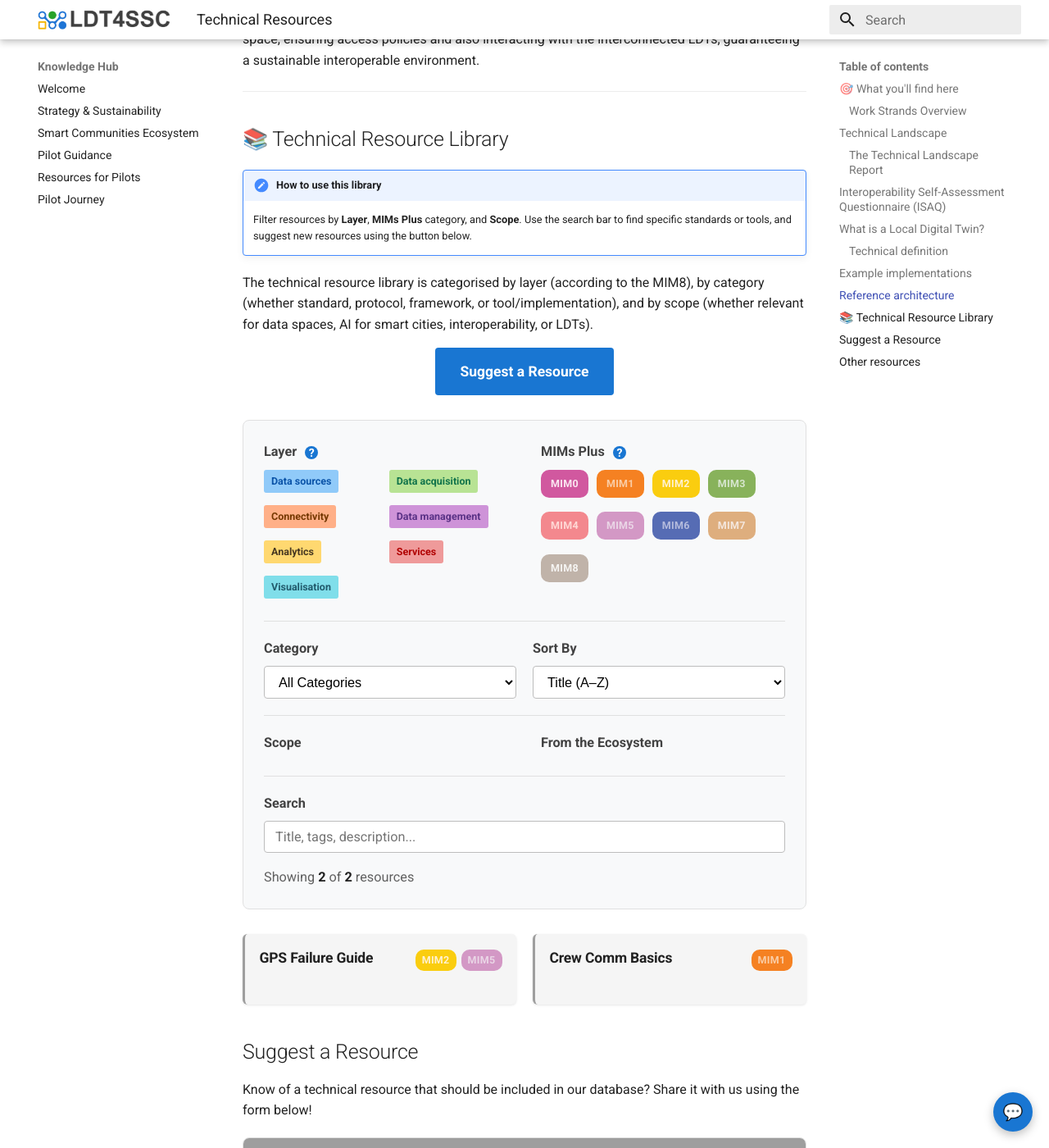
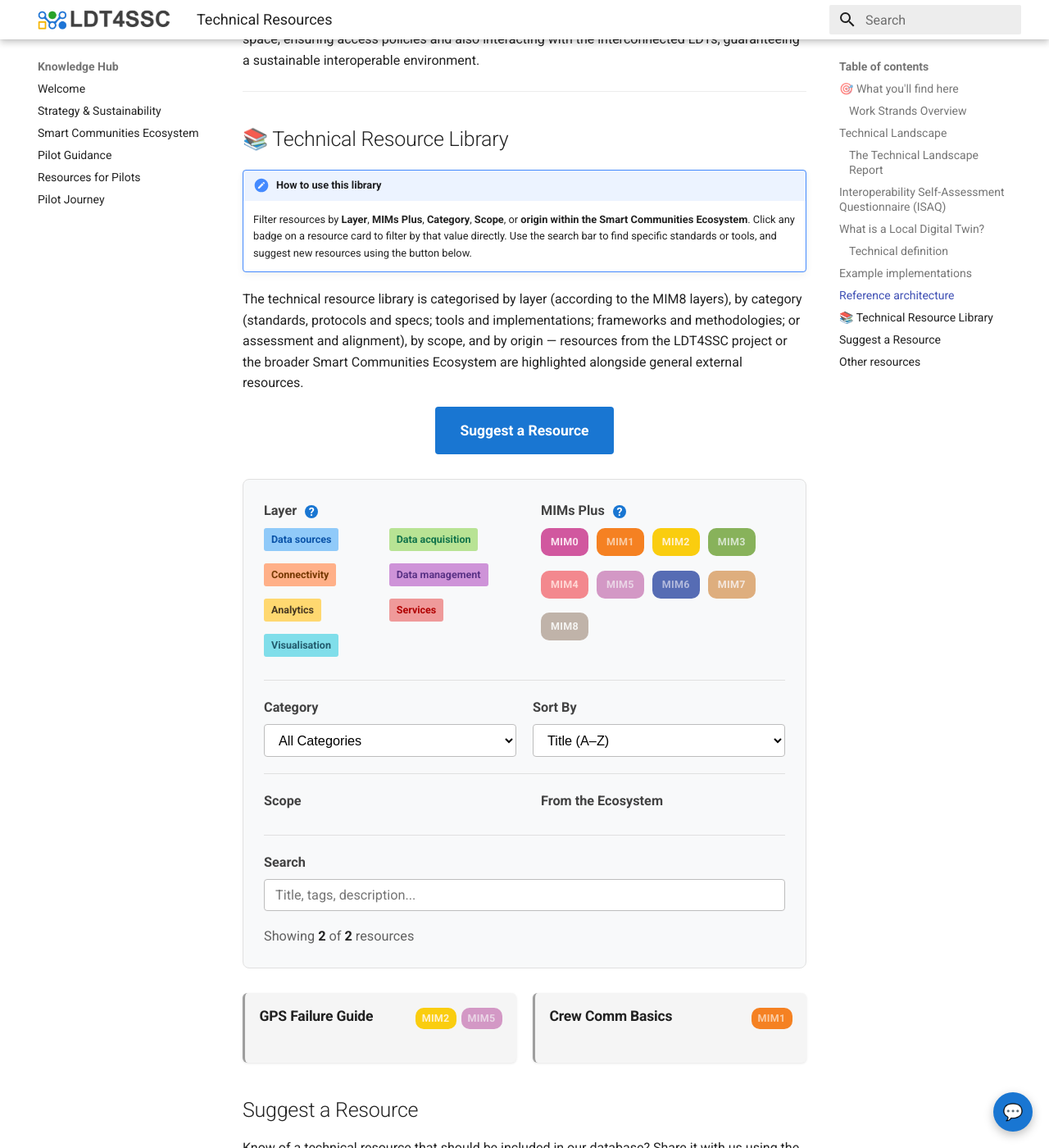
Before and after one commit to ldt4ssc/ldt4ssc.github.io, an MkDocs documentation site: the page built from docs/resources_content/tech_resources.md, in a window 1280 px wide and 1400 px high, scrolled down 4850 px. Shown: the whole window at 82% size. Built offline with MkDocs 1.6.1 and Material for MkDocs 9.7.7, drawn with Linux system fonts in a browser that asks for light colours; grey boxes are pictures that could not be loaded.

Commit message:
update: tech resources

```diff
--- a/docs/css/resources_poc.css
+++ b/docs/css/resources_poc.css
@@ -533,7 +533,7 @@
 
 /* LDT4SSC special treatment: golden border + outlined star + border-only circulating shine */
 .origin-badge--ldt4ssc {
-  border: 3px solid #f9a825 !important;
+  border: 3px solid #fcd95a !important;
   position: relative;
 }
 
--- a/docs/js/resources_poc.js
+++ b/docs/js/resources_poc.js
@@ -791,7 +791,7 @@ document.addEventListener("DOMContentLoaded", () => {
   function getLinkEmoji(text) {
     const lowerText = text.toLowerCase();
     if (lowerText.includes('doc') || lowerText.includes('specification') || lowerText.includes('spec')) return '📄';
-    if (lowerText.includes('manual')) return '📖';
+    if (lowerText.includes('manual') || lowerText.includes('catalog') || lowerText.includes('director')) return '📖';
     if (lowerText.includes('marketplace') || lowerText.includes('store')) return '🛒';
     if (lowerText.includes('git') || lowerText.includes('source') || lowerText.includes('code') || lowerText.includes('repo')) return '💻';
     if (lowerText.includes('api')) return '🔌';
--- a/docs/resources_content/tech_resources.md
+++ b/docs/resources_content/tech_resources.md
@@ -184,9 +184,9 @@ As part of WS1 requirements, pilots are expected to have implemented a [SIMPL Go
 ## 📚 Technical Resource Library
 
 !!! note "How to use this library"
-    Filter resources by **Layer**, **MIMs Plus** category, and **Scope**. Use the search bar to find specific standards or tools, and suggest new resources using the button below.
+    Filter resources by **Layer**, **MIMs Plus**, **Category**, **Scope**, or **origin within the Smart Communities Ecosystem**. Click any badge on a resource card to filter by that value directly. Use the search bar to find specific standards or tools, and suggest new resources using the button below.
 
-The technical resource library is categorised by layer (according to the MIM8), by category (whether standard, protocol, framework, or tool/implementation), and by scope (whether relevant for data spaces, AI for smart cities, interoperability, or LDTs).
+The technical resource library is categorised by layer (according to the MIM8 layers), by category (standards, protocols and specs; tools and implementations; frameworks and methodologies; or assessment and alignment), by scope, and by origin — resources from the LDT4SSC project or the broader Smart Communities Ecosystem are highlighted alongside general external resources.
 
 <div style="text-align: center; margin-bottom: 1.5rem;">
   <a href="#suggest-a-resource" class="suggest-resource-button">Suggest a Resource</a>
```
